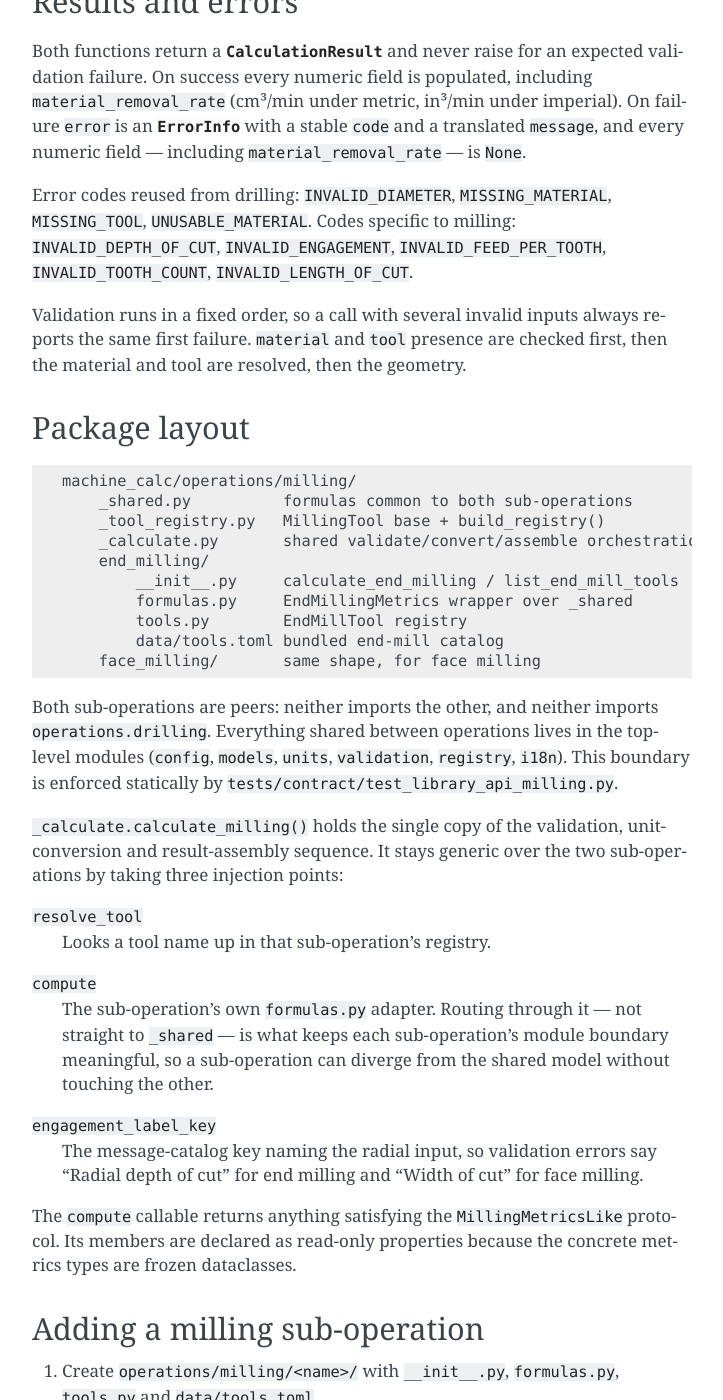
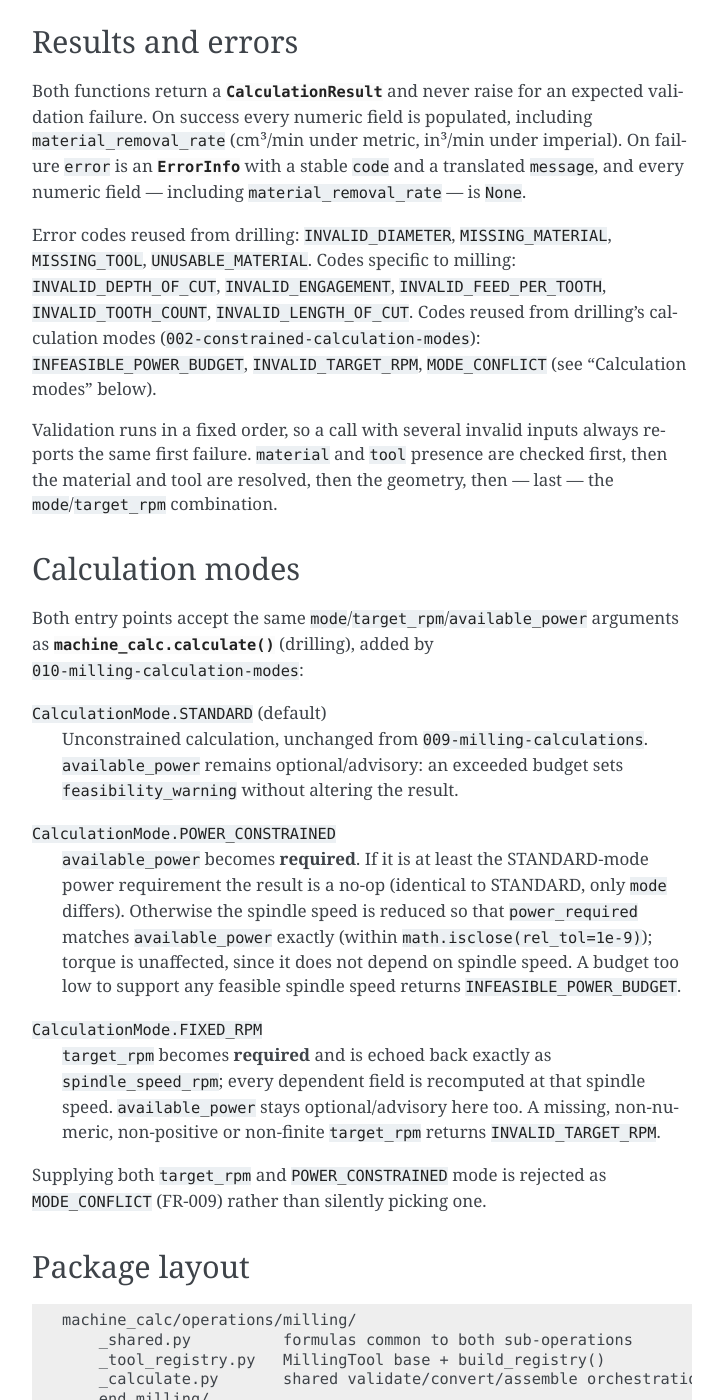
Before and after one commit to kniklas/machine-calc, a Sphinx documentation site: the page built from docs/source/milling-api.rst, in a window 1280 px wide and 1400 px high, scrolled down 1111 px. Shown: the whole window, without its empty margins (388-1111 px from the left). Built offline with Sphinx 7.4.7, drawn with Linux system fonts in a browser that asks for light colours; some of the changed text lies outside the part shown.

Commit message:
Polish milling calculation modes: docs, docstrings, quality gates (T025-T033)
- Document mode/target_rpm and the three reused error codes
  (INFEASIBLE_POWER_BUDGET, INVALID_TARGET_RPM, MODE_CONFLICT) in
  calculate_end_milling()'s and calculate_face_milling()'s docstrings
  (T025).
- Update docs/source/milling.rst (user guide) with the new
  "Calculation mode" REPL prompt and a "Calculation modes" section
  explaining standard/power-constrained/fixed-rpm; update
  milling-api.rst's signature, error-code list, validation order, and
  add a matching "Calculation modes" section (T026).
- Update README.md to mention milling's new mode support in both the
  library-API and REPL sections (T032).
- Apply black formatting to two new test files (T033 quality gate).

Verified (T027, T029, T031, T033): full suite 664 passed / 2
pre-existing unrelated packaging failures, 98.92% coverage;
mypy/ruff/black clean; radon complexity all B-or-better (consistent
with pre-existing modules); scripts/check_maintainability.py passes
(rank A); bandit -ll clean; pip-audit findings are pre-existing,
unrelated environment packages not declared as machine-calc
dependencies; no literal user-facing strings introduced in cli.py
(all new prompts/messages route through the existing catalog).

Co-authored-by: Copilot <223556219+Copilot@users.noreply.github.com>

```diff
--- a/docs/source/milling-api.rst
+++ b/docs/source/milling-api.rst
@@ -26,6 +26,8 @@ All four names are importable directly from ``machine_calc``.
             available_power=None,
             config_path=None,
             locale="en",
+            mode=CalculationMode.STANDARD,
+            target_rpm=None,
             materials_config_path=None,
         ) -> CalculationResult
 
@@ -59,11 +61,45 @@ Error codes reused from drilling: ``INVALID_DIAMETER``,
 ``MISSING_MATERIAL``, ``MISSING_TOOL``, ``UNUSABLE_MATERIAL``. Codes specific
 to milling: ``INVALID_DEPTH_OF_CUT``, ``INVALID_ENGAGEMENT``,
 ``INVALID_FEED_PER_TOOTH``, ``INVALID_TOOTH_COUNT``,
-``INVALID_LENGTH_OF_CUT``.
+``INVALID_LENGTH_OF_CUT``. Codes reused from drilling's calculation modes
+(``002-constrained-calculation-modes``): ``INFEASIBLE_POWER_BUDGET``,
+``INVALID_TARGET_RPM``, ``MODE_CONFLICT`` (see "Calculation modes" below).
 
 Validation runs in a fixed order, so a call with several invalid inputs
 always reports the same first failure. ``material`` and ``tool`` presence are
-checked first, then the material and tool are resolved, then the geometry.
+checked first, then the material and tool are resolved, then the geometry,
+then — last — the ``mode``/``target_rpm`` combination.
+
+Calculation modes
+------------------
+
+Both entry points accept the same ``mode``/``target_rpm``/``available_power``
+arguments as :func:`machine_calc.calculate` (drilling), added by
+``010-milling-calculation-modes``:
+
+``CalculationMode.STANDARD`` (default)
+    Unconstrained calculation, unchanged from ``009-milling-calculations``.
+    ``available_power`` remains optional/advisory: an exceeded budget sets
+    ``feasibility_warning`` without altering the result.
+
+``CalculationMode.POWER_CONSTRAINED``
+    ``available_power`` becomes **required**. If it is at least the
+    STANDARD-mode power requirement the result is a no-op (identical to
+    STANDARD, only ``mode`` differs). Otherwise the spindle speed is reduced
+    so that ``power_required`` matches ``available_power`` exactly (within
+    ``math.isclose(rel_tol=1e-9)``); torque is unaffected, since it does not
+    depend on spindle speed. A budget too low to support any feasible
+    spindle speed returns ``INFEASIBLE_POWER_BUDGET``.
+
+``CalculationMode.FIXED_RPM``
+    ``target_rpm`` becomes **required** and is echoed back exactly as
+    ``spindle_speed_rpm``; every dependent field is recomputed at that
+    spindle speed. ``available_power`` stays optional/advisory here too. A
+    missing, non-numeric, non-positive or non-finite ``target_rpm`` returns
+    ``INVALID_TARGET_RPM``.
+
+Supplying both ``target_rpm`` and ``POWER_CONSTRAINED`` mode is rejected as
+``MODE_CONFLICT`` (FR-009) rather than silently picking one.
 
 Package layout
 --------------
```
Also changed, not shown: README.md (+11 -2 lines), docs/source/milling.rst (+34 -0 lines), specs/010-milling-calculation-modes/tasks.md (+8 -8 lines), 4 other files.
